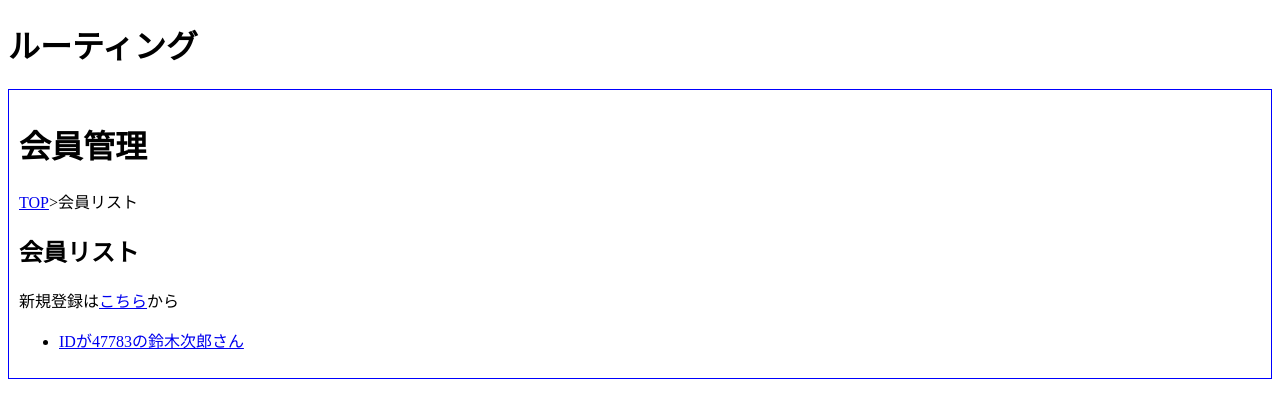
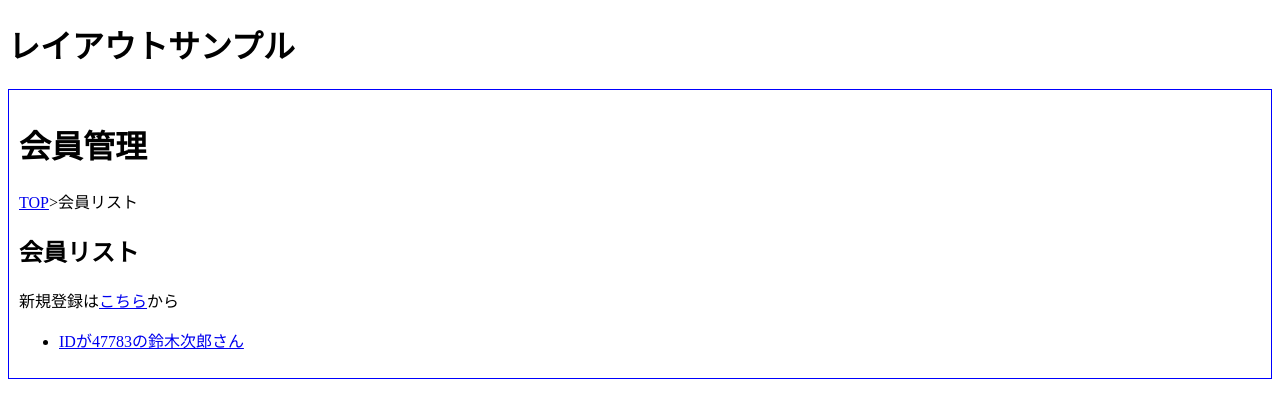
Before and after one commit to kaz-uen/nuxt_ts_ec_app, a Nuxt app: page /member/memberList in a window 1280 px wide. Shown: the top 418 px of the page. Built offline with nearby package versions, Linux system fonts and the light colour scheme.

Commit message:
apply layout

```diff
--- a/app.vue
+++ b/app.vue
@@ -1,5 +1,4 @@
 <script setup lang="ts">
-import TheBaseSection from './components/TheBaseSection.vue';
 import type { Member } from '@/interfaces';
 
 useState<Map<number, Member>>(
@@ -13,13 +12,9 @@ useState<Map<number, Member>>(
 </script>
 
 <template>
-  <header>
-    <h1>ルーティング</h1>
-  </header>
-  <main>
+  <NuxtLayout>
     <NuxtPage />
-  </main>
-  <!-- <TheBaseSection /> -->
+  </NuxtLayout>
 </template>
 
 <style>
--- /dev/null
+++ b/layouts/default.vue
@@ -0,0 +1,8 @@
+<template>
+  <header>
+    <h1>レイアウトサンプル</h1>
+  </header>
+  <main>
+    <slot />
+  </main>
+</template>
--- /dev/null
+++ b/layouts/member.vue
@@ -0,0 +1,9 @@
+<template>
+  <header>
+    <h1>レイアウトサンプル</h1>
+  </header>
+  <main>
+    <h1>会員管理</h1>
+    <slot />
+  </main>
+</template>
--- a/pages/member/memberList.vue
+++ b/pages/member/memberList.vue
@@ -1,11 +1,14 @@
 <script setup lang="ts">
 import type { Member } from '@/interfaces';
+
+definePageMeta({
+  layout: "member"
+})
 
 const memberList = useState<Map<number, Member>>("memberList");
 </script>
 
 <template>
-  <h1>会員管理</h1>
   <nav id="breadcrumbs">
     <ul>
       <li><NuxtLink :to="{name: 'index'}">TOP</NuxtLink></li>
```
